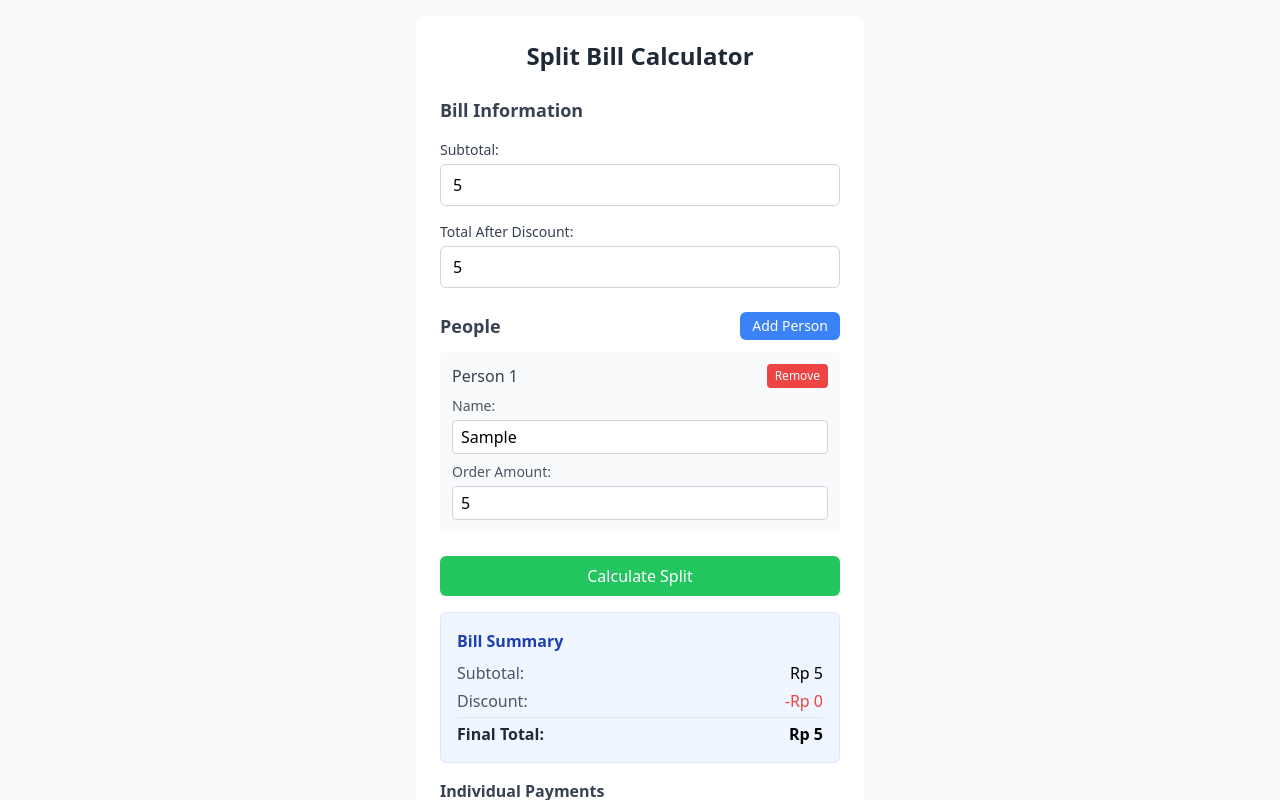
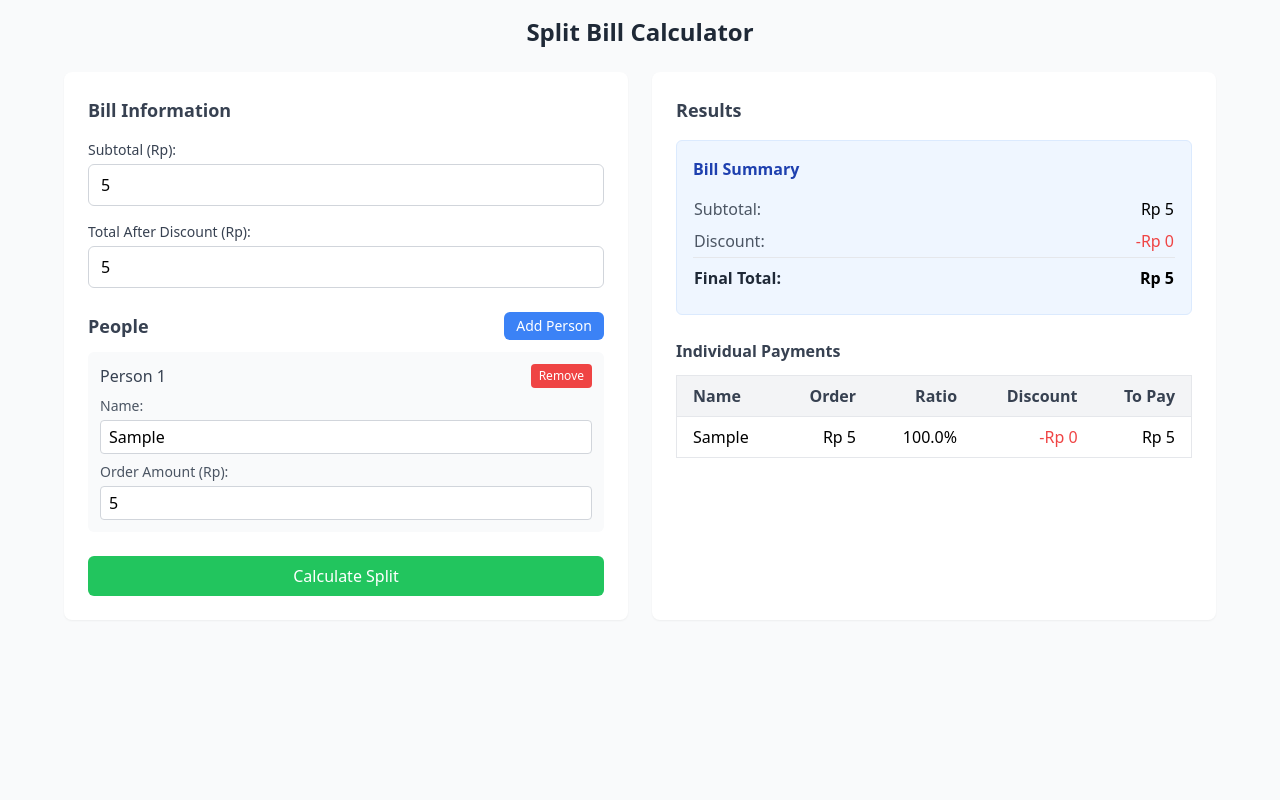
Before and after one commit to dewa99/split-bill, a plain HTML site: page index.html in a window 1280 px wide. Both pictures are taken after typing "5", "5", "Sample", "5" into the empty fields and a click on the button "Calculate Split". Shown: the top 800 px of the page. Drawn offline with nearby package versions, Linux system fonts and the light colour scheme.

Commit message:
fix : change layout and result to grid and table

```diff
--- a/index.html
+++ b/index.html
@@ -5,20 +5,30 @@
     <meta name="viewport" content="width=device-width, initial-scale=1.0">
     <title>Split Bill Calculator</title>
     <script src="https://cdn.tailwindcss.com"></script>
+    <style>
+        @media (max-width: 768px) {
+            .main-grid {
+                grid-template-columns: 1fr !important;
+            }
+        }
+    </style>
 </head>
 <body class="bg-gray-50 min-h-screen p-4">
-    <div class="max-w-md mx-auto bg-white rounded-lg shadow-sm p-6">
+    <div class="max-w-6xl mx-auto">
         <h1 class="text-2xl font-bold text-gray-800 mb-6 text-center">Split Bill Calculator</h1>
 
+        <div class="main-grid grid grid-cols-2 gap-6">
+            <!-- Left Column - Input Fields -->
+            <div class="bg-white rounded-lg shadow-sm p-6">
                 <div class="space-y-4 mb-6">
                     <h2 class="text-lg font-semibold text-gray-700">Bill Information</h2>
                     <div>
-                <label class="block text-sm font-medium text-gray-700 mb-1">Subtotal:</label>
+                        <label class="block text-sm font-medium text-gray-700 mb-1">Subtotal (Rp):</label>
                         <input type="number" id="subtotal" min="0" step="1000"
                                class="w-full px-3 py-2 border border-gray-300 rounded-md focus:outline-none focus:ring-2 focus:ring-blue-500">
                     </div>
                     <div>
-                <label class="block text-sm font-medium text-gray-700 mb-1">Total After Discount:</label>
+                        <label class="block text-sm font-medium text-gray-700 mb-1">Total After Discount (Rp):</label>
                         <input type="number" id="final-total" min="0" step="1000"
                                class="w-full px-3 py-2 border border-gray-300 rounded-md focus:outline-none focus:ring-2 focus:ring-blue-500">
                     </div>
@@ -34,11 +44,20 @@
                     <div id="people-list" class="space-y-3"></div>
                 </div>
 
-        <div>
-            <button id="calculate" class="w-full py-2 bg-green-500 text-white rounded-md hover:bg-green-600 mb-4">
+                <button id="calculate" class="w-full py-2 bg-green-500 text-white rounded-md hover:bg-green-600">
                     Calculate Split
                 </button>
-            <div id="results" class="space-y-4"></div>
+            </div>
+
+            <!-- Right Column - Results -->
+            <div class="bg-white rounded-lg shadow-sm p-6">
+                <h2 class="text-lg font-semibold text-gray-700 mb-4">Results</h2>
+                <div id="results">
+                    <div class="text-gray-500 italic text-center py-8">
+                        Calculation results will appear here
+                    </div>
+                </div>
+            </div>
         </div>
     </div>
 
--- a/script.js
+++ b/script.js
@@ -41,7 +41,7 @@ document.addEventListener('DOMContentLoaded', function() {
                 <input type="text" class="person-name w-full px-2 py-1 border border-gray-300 rounded focus:outline-none focus:ring-1 focus:ring-blue-500" placeholder="Person name">
             </div>
             <div>
-                <label class="block text-sm text-gray-600 mb-1">Order Amount:</label>
+                <label class="block text-sm text-gray-600 mb-1">Order Amount (Rp):</label>
                 <input type="number" min="0" step="1000" placeholder="0"
                        class="person-order w-full px-2 py-1 border border-gray-300 rounded focus:outline-none focus:ring-1 focus:ring-blue-500">
             </div>
@@ -74,11 +74,7 @@ document.addEventListener('DOMContentLoaded', function() {
         // Get all people
         const people = document.querySelectorAll('[data-id]');
         if (people.length === 0) {
-            resultsDiv.innerHTML = `
-                <div class="bg-red-100 border border-red-400 text-red-700 px-4 py-3 rounded">
-                    Please add at least one person.
-                </div>
-            `;
+            showError('Please add at least one person.');
             return;
         }
 
@@ -100,31 +96,19 @@ document.addEventListener('DOMContentLoaded', function() {
         });
 
         // Validate orders match subtotal
-        if (Math.abs(totalOrders - subtotal) > 100) { // Allowing small rounding differences
-            resultsDiv.innerHTML = `
-                <div class="bg-red-100 border border-red-400 text-red-700 px-4 py-3 rounded">
-                    Total orders (${formatRupiah(totalOrders)}) doesn't match subtotal (${formatRupiah(subtotal)})
-                </div>
-            `;
+        if (Math.abs(totalOrders - subtotal) > 100) {
+            showError(`Total orders (${formatRupiah(totalOrders)}) doesn't match subtotal (${formatRupiah(subtotal)})`);
             return;
         }
 
         // Validate final total is reasonable
         if (finalTotal > subtotal) {
-            resultsDiv.innerHTML = `
-                <div class="bg-red-100 border border-red-400 text-red-700 px-4 py-3 rounded">
-                    Final total (${formatRupiah(finalTotal)}) can't be greater than subtotal (${formatRupiah(subtotal)})
-                </div>
-            `;
+            showError(`Final total (${formatRupiah(finalTotal)}) can't be greater than subtotal (${formatRupiah(subtotal)})`);
             return;
         }
 
         if (finalTotal <= 0) {
-            resultsDiv.innerHTML = `
-                <div class="bg-red-100 border border-red-400 text-red-700 px-4 py-3 rounded">
-                    Final total must be greater than 0
-                </div>
-            `;
+            showError('Final total must be greater than 0');
             return;
         }
 
@@ -153,53 +137,76 @@ document.addEventListener('DOMContentLoaded', function() {
         });
     }
 
+    function showError(message) {
+        resultsDiv.innerHTML = `
+            <div class="bg-red-100 border border-red-400 text-red-700 px-4 py-3 rounded">
+                ${message}
+            </div>
+        `;
+    }
+
     function displayResults(personData, billData) {
-        let html = `
-            <div class="bg-blue-50 p-4 rounded-md border border-blue-100">
-                <h3 class="font-semibold text-blue-800 mb-2">Bill Summary</h3>
-                <div class="space-y-1">
-                    <p class="flex justify-between">
-                        <span class="text-gray-600">Subtotal:</span>
-                        <span class="font-medium">${formatRupiah(billData.subtotal)}</span>
-                    </p>
-                    <p class="flex justify-between">
-                        <span class="text-gray-600">Discount:</span>
-                        <span class="font-medium text-red-500">-${formatRupiah(billData.discountAmount)}</span>
-                    </p>
-                    <p class="flex justify-between border-t border-gray-200 pt-1">
-                        <span class="text-gray-800 font-semibold">Final Total:</span>
-                        <span class="font-semibold">${formatRupiah(billData.finalTotal)}</span>
-                    </p>
-                </div>
+        // Summary section
+        const summaryHTML = `
+            <div class="bg-blue-50 p-4 rounded-md border border-blue-100 mb-6">
+                <h3 class="font-semibold text-blue-800 mb-3">Bill Summary</h3>
+                <table class="w-full">
+                    <tbody>
+                        <tr>
+                            <td class="py-1 text-gray-600">Subtotal:</td>
+                            <td class="py-1 text-right font-medium">${formatRupiah(billData.subtotal)}</td>
+                        </tr>
+                        <tr>
+                            <td class="py-1 text-gray-600">Discount:</td>
+                            <td class="py-1 text-right font-medium text-red-500">-${formatRupiah(billData.discountAmount)}</td>
+                        </tr>
+                        <tr class="border-t border-gray-200">
+                            <td class="py-2 font-semibold text-gray-800">Final Total:</td>
+                            <td class="py-2 text-right font-semibold">${formatRupiah(billData.finalTotal)}</td>
+                        </tr>
+                    </tbody>
+                </table>
             </div>
-
-            <h3 class="font-semibold text-gray-700 mt-6 mb-2">Individual Payments</h3>
-            <div class="space-y-3">
         `;
 
+        // Table header
+        let tableHTML = `
+            ${summaryHTML}
+            <h3 class="font-semibold text-gray-700 mb-3">Individual Payments</h3>
+            <div class="overflow-x-auto">
+                <table class="min-w-full bg-white border border-gray-200">
+                    <thead>
+                        <tr class="bg-gray-100 text-gray-700 text-left">
+                            <th class="py-2 px-4 border-b">Name</th>
+                            <th class="py-2 px-4 border-b text-right">Order</th>
+                            <th class="py-2 px-4 border-b text-right">Ratio</th>
+                            <th class="py-2 px-4 border-b text-right">Discount</th>
+                            <th class="py-2 px-4 border-b text-right">To Pay</th>
+                        </tr>
+                    </thead>
+                    <tbody>
+        `;
+
+        // Table rows
         personData.forEach(person => {
-            html += `
-                <div class="bg-gray-50 p-3 rounded-md border border-gray-200">
-                    <h4 class="font-medium text-gray-800 mb-1">${person.name}</h4>
-                    <div class="space-y-1 text-sm">
-                        <p class="flex justify-between">
-                            <span class="text-gray-600">Order:</span>
-                            <span>${formatRupiah(person.orderAmount)} (${(person.ratio * 100).toFixed(1)}%)</span>
-                        </p>
-                        <p class="flex justify-between">
-                            <span class="text-gray-600">Discount:</span>
-                            <span class="text-red-500">-${formatRupiah(person.discount)}</span>
-                        </p>
-                        <p class="flex justify-between border-t border-gray-200 pt-1 font-medium">
-                            <span class="text-gray-700">To Pay:</span>
-                            <span>${formatRupiah(person.total)}</span>
-                        </p>
-                    </div>
-                </div>
+            tableHTML += `
+                <tr class="hover:bg-gray-50 border-b">
+                    <td class="py-2 px-4">${person.name}</td>
+                    <td class="py-2 px-4 text-right">${formatRupiah(person.orderAmount)}</td>
+                    <td class="py-2 px-4 text-right">${(person.ratio * 100).toFixed(1)}%</td>
+                    <td class="py-2 px-4 text-right text-red-500">-${formatRupiah(person.discount)}</td>
+                    <td class="py-2 px-4 text-right font-medium">${formatRupiah(person.total)}</td>
+                </tr>
             `;
         });
 
-        html += `</div>`;
-        resultsDiv.innerHTML = html;
+        // Close table
+        tableHTML += `
+                    </tbody>
+                </table>
+            </div>
+        `;
+
+        resultsDiv.innerHTML = tableHTML;
     }
 });
```
Lines whose indentation alone changed are shown as unchanged.
